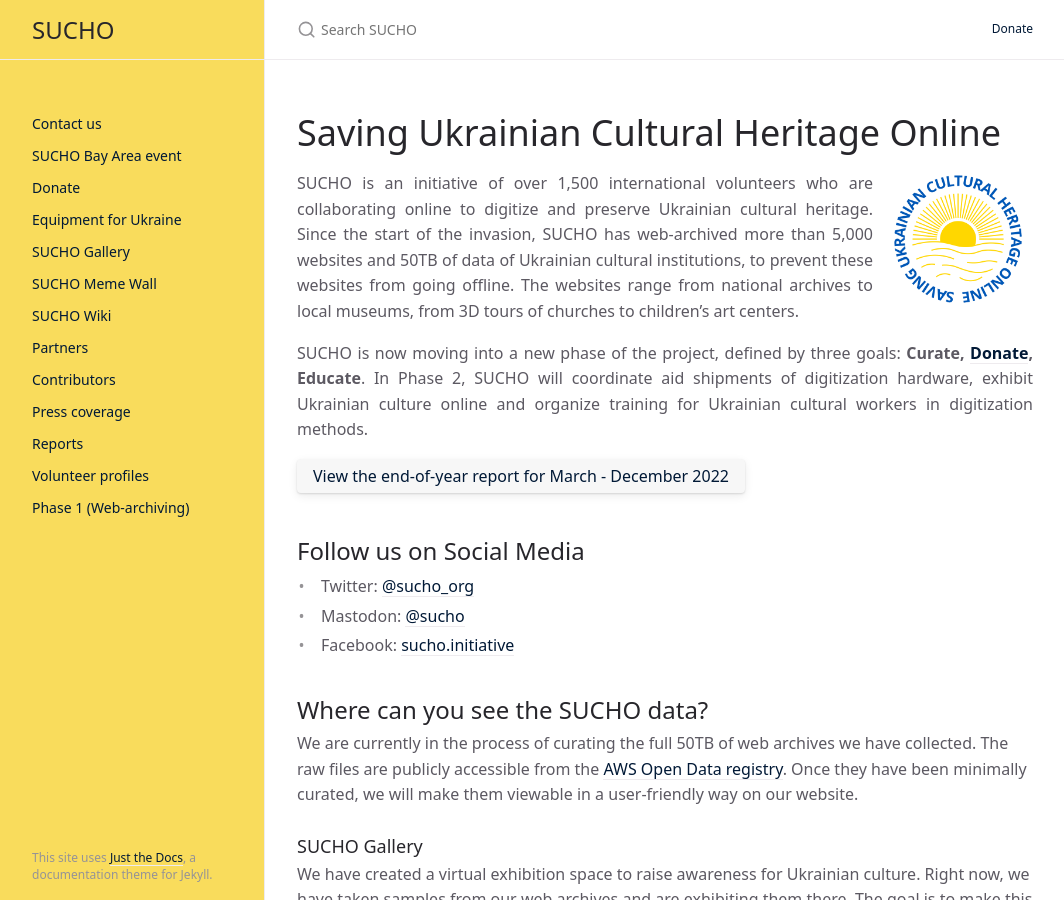
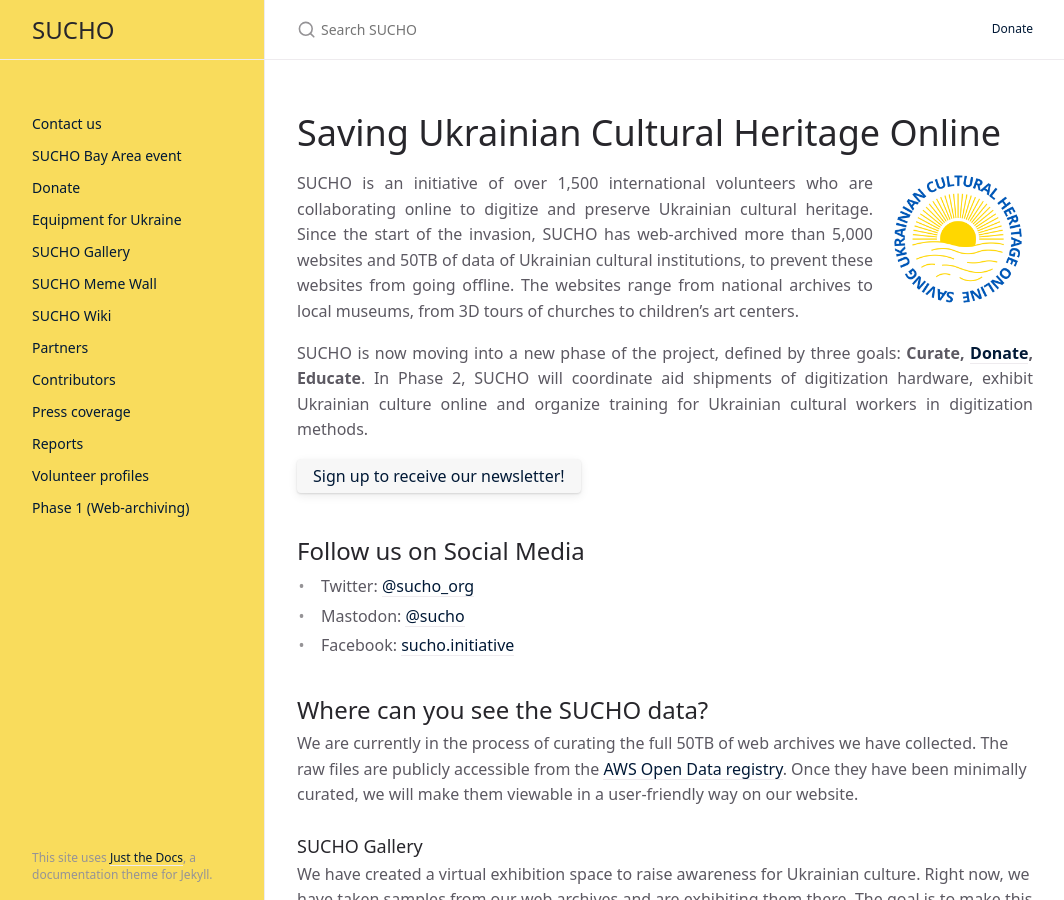
Before and after one commit to sucho-archiving/sucho-archiving.github.io, a Jekyll site: the page built from index.md, in a window 1280 px wide and 900 px high. Shown: the whole window, without its empty margins (107-1171 px from the left). Built offline with Jekyll 4.4.1, drawn with Linux system fonts in a browser that asks for light colours.

Commit message:
Update index.md
added subscription link to newsletter

```diff
--- a/index.md
+++ b/index.md
@@ -19,7 +19,7 @@
 SUCHO is now moving into a new phase of the project, defined by three goals: **Curate, [Donate](#donate), Educate**. In Phase 2, SUCHO will coordinate aid shipments of digitization hardware, exhibit Ukrainian culture online and organize training for Ukrainian cultural workers in digitization methods.
 {: .text-justify }
 
-[View the end-of-year report for March - December 2022](/reports.md){: .btn }
+[Sign up to receive our newsletter!](subscribepage.io/sucho){: .btn }
 
 ## Follow us on Social Media
 
```
